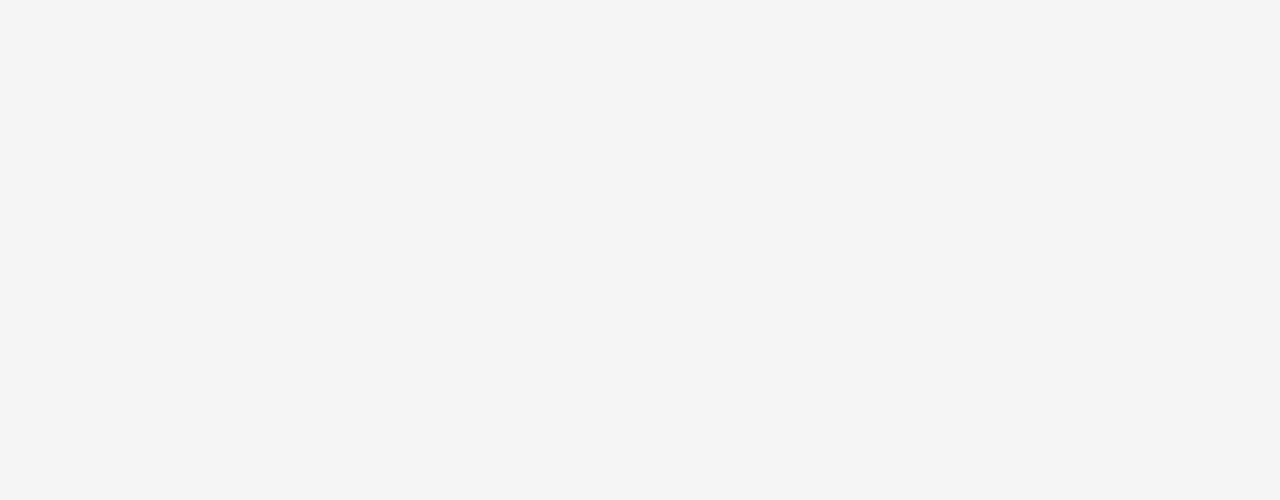
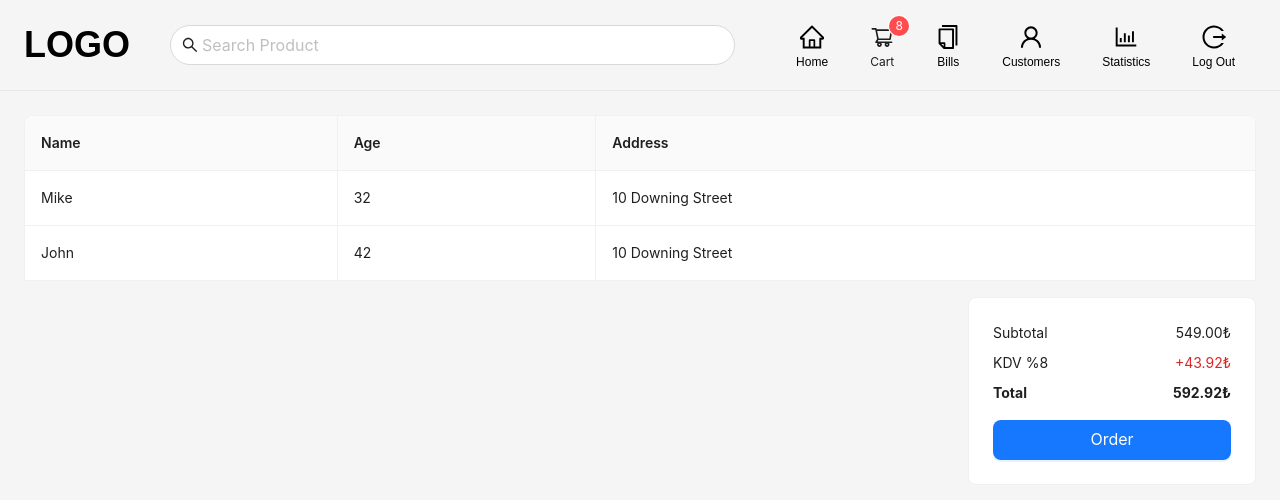
Before and after one commit to MehmethanDoru/pos_system, a React (Create React App) app in the folder client/: page /cart in a window 1280 px wide. Before the commit this address had no page. Shown: the top 500 px of the page. Built offline with nearby package versions, Linux system fonts and the light colour scheme.

Commit message:
completed createBill component in cart page and header routing

```diff
--- a/client/src/App.jsx
+++ b/client/src/App.jsx
@@ -1,12 +1,20 @@
 import { BrowserRouter, Routes, Route } from "react-router-dom";
 import HomePage from "./pages/homePage";
-
-
+import CartPage from "./pages/CartPage";
+import StatisticsPage from "./pages/StatisticsPage";
+import CustomerPage from "./pages/CustomersPage";
+import BillsPage from "./pages/BillsPage";
+import Header from "./components/header/header";
 function App() {
   return (
     <BrowserRouter>
+    <Header />
       <Routes>
         <Route path="/" element={<HomePage />} />
+        <Route path="/cart" element={<CartPage />} />
+        <Route path="/statistics" element={<StatisticsPage />} />
+        <Route path="/customer" element={<CustomerPage />} />
+        <Route path="/bills" element={<BillsPage />} />
       </Routes>
     </BrowserRouter>
   );
--- /dev/null
+++ b/client/src/components/cart/createBill.jsx
@@ -0,0 +1,86 @@
+import { Button, Card, Form, Input, Modal, Select } from "antd";
+import React from "react";
+
+const createBill = ({ isModalOpen, setIsModalOpen }) => {
+  const onFinish = (values) => {
+    console.log("Received values of form: ", values);
+  };
+  return (
+    <Modal
+      title="Create Bill"
+      open={isModalOpen}
+      footer={false}
+      onCancel={() => setIsModalOpen(false)}
+    >
+      <Form layout={"vertical"} onFinish={onFinish}>
+        <Form.Item
+          label="Customer Name"
+          name={"customerName"}
+          rules={[
+            {
+              required: true,
+              message: "Name is required",
+            },
+          ]}
+        >
+          <Input placeholder="Write Customer Name" />
+        </Form.Item>
+        <Form.Item
+          rules={[
+            {
+              required: true,
+              message: "Phone Number is required",
+            },
+          ]}
+          name={"phoneNumber"}
+          label="Phone Number"
+        >
+          <Input placeholder="Write Phone Number" maxLength={11} />
+        </Form.Item>
+        <Form.Item
+          label="Payment Method"
+          rules={[
+            {
+              required: true,
+              message: "Payment Method is required",
+            },
+          ]}
+          name={"paymentMode"}
+        >
+          <Select placeholder="Select Payment Method">
+            <Select.Option value="Cash">Cash</Select.Option>
+            <Select.Option value="Credit Card">Credit Card</Select.Option>
+            <Select.Option value="Edenred">Edenred</Select.Option>
+            <Select.Option value="Sodexo">Sodexo</Select.Option>
+          </Select>
+        </Form.Item>
+        <Card>
+          <div className="flex justify-between">
+            <span>Subtotal</span>
+            <span>549.00₺</span>
+          </div>
+          <div className="flex justify-between my-2">
+            <span>KDV %8</span>
+            <span className="text-red-600">+43.92₺</span>
+          </div>
+          <div className="flex justify-between">
+            <b>Total</b>
+            <b>592.92₺</b>
+          </div>
+          <div className="flex justify-end">
+            <Button
+              className="mt-4"
+              type="primary"
+              onClick={() => setIsModalOpen(true)}
+              htmlType="submit"
+            >
+              Order
+            </Button>
+          </div>
+        </Card>
+      </Form>
+    </Modal>
+  );
+};
+
+export default createBill;
--- a/client/src/components/header/header.jsx
+++ b/client/src/components/header/header.jsx
@@ -1,4 +1,5 @@
 import React from "react";
+import { Link } from "react-router-dom";
 import "./header.css";
 import {
   SearchOutlined,
@@ -16,9 +17,9 @@ const header = () => {
     <div className="border-b mb-6">
       <header className="py-4 px-6 flex justify-between items-center gap-10">
         <div className="logo">
-          <a href="">
+          <Link to="">
             <h2 className="text-2xl font-bold md:text-4xl">LOGO</h2>
-          </a>
+          </Link>
         </div>
         <div className="header-search flex-1">
           <Input
@@ -29,38 +30,38 @@ const header = () => {
           />
         </div>
         <div className="menu-links flex justify-between gap-8 md:static fixed z-50 bottom-0 md:w-auto left-0 md:border-none border-t px-4 py-1 w-full bg-white md:bg-transparent">
-          <a href="" className="menu-link flex flex-col items-center">
+          <Link to={"/"} className="menu-link flex flex-col items-center">
             <HomeOutlined className="md:text-2xl text-xl" />
             <span className="md:text-xs text-[10px]">Home</span>
-          </a>
+          </Link>
             <Badge count={8} offset={[0,6]} className="md:flex hidden">
-          <a href="" className="flex flex-col">
+          <Link to={"/cart"} className="flex flex-col">
               <ShoppingCartOutlined className="md:text-2xl text-xl" />
             <span className="md:text-xs text-[10px]">Cart</span>
-          </a>
+          </Link>
             </Badge>
-          <a href="" className="flex flex-col">
+          <Link to={"/bills"} className="flex flex-col">
             <CopyOutlined className="md:text-2xl text-xl" />
             <span className="md:text-xs text-[10px]">Bills</span>
-          </a>
-          <a href="" className="flex flex-col">
+          </Link>
+          <Link to={"/customer"} className="flex flex-col">
             <UserOutlined className="md:text-2xl text-xl" />
             <span className="md:text-xs text-[10px]">Customers</span>
-          </a>
-          <a href="" className="flex flex-col">
+          </Link>
+          <Link to={"/statistics"} className="flex flex-col">
             <BarChartOutlined className="md:text-2xl text-xl" />
             <span className="md:text-xs text-[10px]">Statistics</span>
-          </a>
-          <a href="" className="flex flex-col">
+          </Link>
+          <Link to={""} className="flex flex-col">
             <LogoutOutlined className="md:text-2xl text-xl" />
             <span className="md:text-xs text-[10px]">Log Out</span>
-          </a>
+          </Link>
         </div>
         <Badge count={8} offset={[0, 6]} className="md:hidden flex">
-          <a href="" className="flex flex-col">
+          <Link to="" className="flex flex-col">
             <ShoppingCartOutlined className="md:text-2xl text-xl" />
             <span className="md:text-xs text-[10px]">Cart</span>
-          </a>
+          </Link>
         </Badge>
       </header>
     </div>
--- a/client/src/pages/BillsPage.jsx
+++ b/client/src/pages/BillsPage.jsx
@@ -0,0 +1,11 @@
+import React from 'react'
+
+const BillsPage = () => {
+  return (
+    <div>
+
+    </div>
+  )
+}
+
+export default BillsPage
--- a/client/src/pages/CartPage.jsx
+++ b/client/src/pages/CartPage.jsx
@@ -1,25 +1,77 @@
-import Header from "../components/header/header";
-import Categories from "../components/cetegories/categories";
-import Products from "../components/products/products";
-import Cart from "../components/cart/cart";
+import { Button, Card, Modal, Table } from "antd";
+import { useState } from "react";
+import CreateBill from "../components/cart/createBill";
 
 const CartPage = () => {
+  const [isModalOpen, setIsModalOpen] = useState(false);
+  const dataSource = [
+    {
+      key: "1",
+      name: "Mike",
+      age: 32,
+      address: "10 Downing Street",
+    },
+    {
+      key: "2",
+      name: "John",
+      age: 42,
+      address: "10 Downing Street",
+    },
+  ];
+
+  const columns = [
+    {
+      title: "Name",
+      dataIndex: "name",
+      key: "name",
+    },
+    {
+      title: "Age",
+      dataIndex: "age",
+      key: "age",
+    },
+    {
+      title: "Address",
+      dataIndex: "address",
+      key: "address",
+    },
+  ];
+
   return (
-    <div className="body">
-    <Header />
-    <div className="home px-6 flex flex-col md:flex-row justify-between gap-10">
-      <div className="categories overflow-auto max-h-[calc(100vh-_-115px)] md:pb-72 transition-all">
-        <Categories />
+    <div className="body px-6">
+      <Table
+        dataSource={dataSource}
+        columns={columns}
+        bordered
+        pagination={false}
+      />
+      <div className="cart-total flex justify-end">
+        <Card className="w-72 mt-4">
+          <div className="flex justify-between">
+            <span>Subtotal</span>
+            <span>549.00₺</span>
+          </div>
+          <div className="flex justify-between my-2">
+            <span>KDV %8</span>
+            <span className="text-red-600">+43.92₺</span>
+          </div>
+          <div className="flex justify-between">
+            <b>Total</b>
+            <b>592.92₺</b>
+          </div>
+          <Button
+              className="mt-4 w-full"
+              type="primary"
+              size="large"
+              onClick={() => setIsModalOpen(true)}
+            >
+              Order
+            </Button>
+        </Card>
       </div>
-      <div className="products flex-[8] overflow-auto max-h-[calc(100vh-_-115px)] transition-all md:pb-72">
-        <Products />
-      </div>
-      <div className="cart-wrapper min-w-[300px] md:-mr-[24px] mb-14 md:mb-0 md:-mt-[24px] border">
-        <Cart />
-      </div>
+      <CreateBill isModalOpen={isModalOpen} setIsModalOpen={setIsModalOpen} />
     </div>
-  </div>
-  )
-}
+  );
+};
 
-export default CartPage
+export default CartPage;
--- a/client/src/pages/CustomersPage.jsx
+++ b/client/src/pages/CustomersPage.jsx
@@ -0,0 +1,11 @@
+import React from 'react'
+
+const CustomersPage = () => {
+  return (
+    <div>
+
+    </div>
+  )
+}
+
+export default CustomersPage
--- a/client/src/pages/StatisticsPage.jsx
+++ b/client/src/pages/StatisticsPage.jsx
@@ -0,0 +1,11 @@
+import React from 'react'
+
+const StatisticsPage = () => {
+  return (
+    <div>
+
+    </div>
+  )
+}
+
+export default StatisticsPage
--- a/client/src/pages/homePage.jsx
+++ b/client/src/pages/homePage.jsx
@@ -1,4 +1,3 @@
-import Header from "../components/header/header";
 import Categories from "../components/cetegories/categories";
 import Products from "../components/products/products";
 import Cart from "../components/cart/cart";
@@ -6,7 +5,6 @@ import Cart from "../components/cart/cart";
 const HomePage = () => {
   return (
     <div className="body">
-      <Header />
       <div className="home px-6 flex flex-col md:flex-row justify-between gap-10">
         <div className="categories overflow-auto max-h-[calc(100vh-_-115px)] md:pb-72 transition-all">
           <Categories />
@@ -19,7 +17,7 @@ const HomePage = () => {
         </div>
       </div>
     </div>
-  )
-}
+  );
+};
 
-export default HomePage
+export default HomePage;
```
